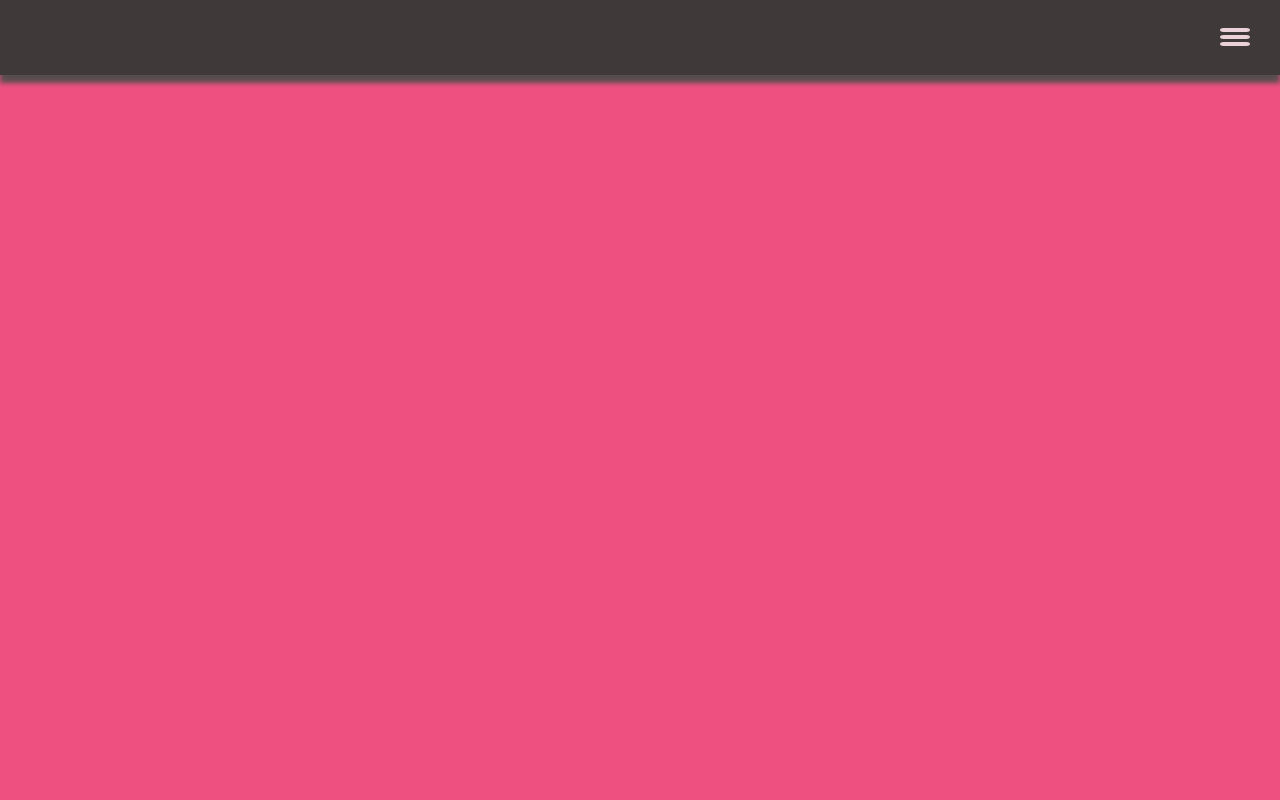
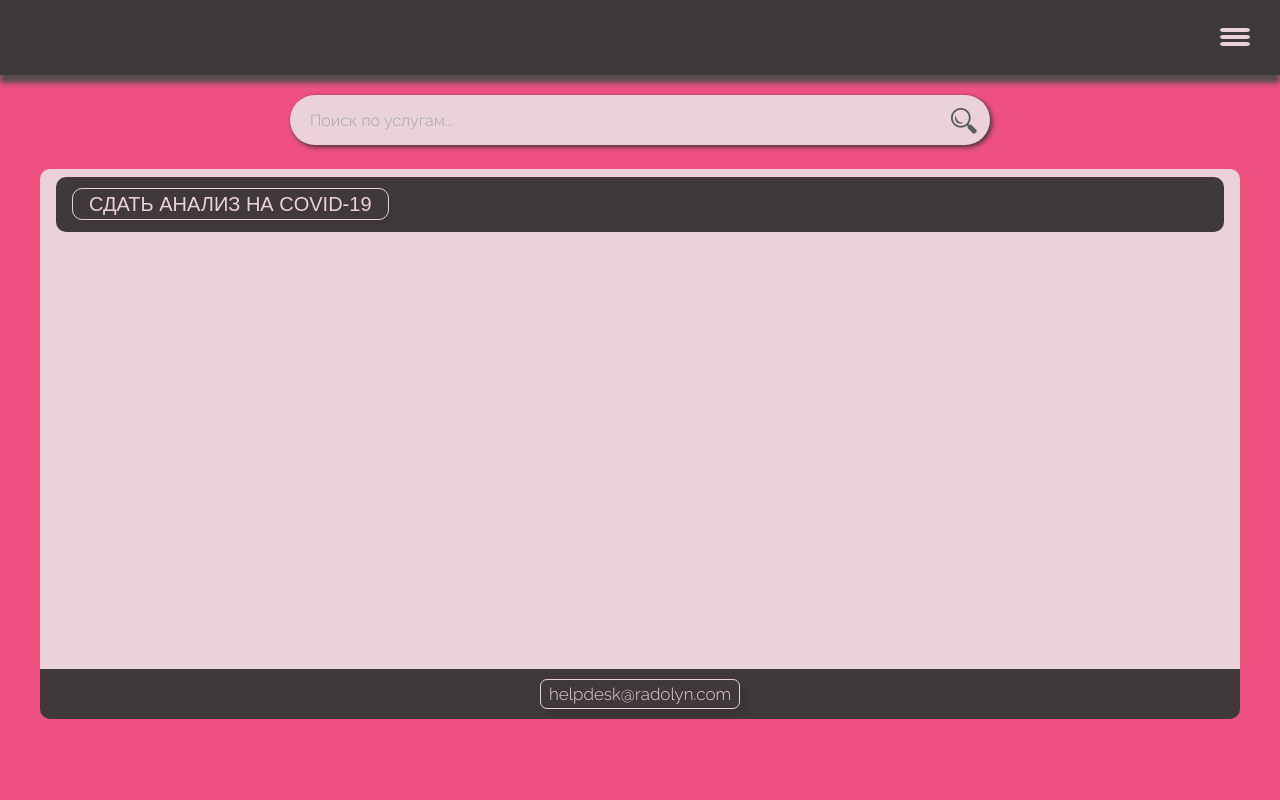
Before and after one commit to Radolyn/AviaHackReduxFrontend, a Nuxt app: page /services in a window 1280 px wide. Shown: the top 800 px of the page. Built offline with nearby package versions, Linux system fonts and the light colour scheme.

Commit message:
add services

```diff
--- a/layouts/default.css
+++ b/layouts/default.css
@@ -1,4 +1,6 @@
 @import url('https://fonts.googleapis.com/css2?family=Caveat&family=Montserrat:wght@300&family=Raleway:wght@300&family=Roboto:wght@300;500&display=swap');
+@import url('https://fonts.googleapis.com/css2?family=Roboto:wght@300&display=swap');
+
 span {
   vertical-align: middle;
   font-weight: 800;
@@ -76,11 +78,32 @@ span {
   border-radius : 7px;
   border : 1px solid #EBD2DA;
   box-shadow: 6px 6px 5px #393434;
+  color : #EBD2DA;
+  font-family: Raleway, sans-serif;
+  font-size: 17px;
+  font-weight: 500;
 }
 
 .active-turner:hover {
   transition : all 0.5s ease-in-out;
   background : #EE5180;
+  cursor: pointer;
+}
+
+.card {
+  position: relative;
+  top: 40px;
+  background-color: #403939;
+  height: 520px;
+  max-width: 540px;
+  border-radius: 10px;
+  box-shadow: 8px 8px 5px #574D4D;
+}
+
+.card span {
+  font-weight: 500 !important;
+  color: #EBD2DA;
+  font-size: 17px;
 }
 
 .text-field {
@@ -94,3 +117,75 @@ span {
   font-family: Arial, sans-serif;
   @apply px-3;
 }
+
+.service-text-field {
+  border-radius: 30px;
+  background-color: #EBD2DA;
+  outline: none;
+  color: #B59797;
+  height: 50px;
+  width: 350px;
+  box-shadow: 2px 2px 5px #393434;
+  font-family: 'Raleway', sans-serif;
+}
+
+.service-container {
+  width : 350px;
+}
+
+@media (min-width: 768px)
+{
+  .service-text-field {
+    width: 700px;
+  }
+  .service-container {
+    width : 700px;
+  }
+}
+
+.search-zoom {
+  position: relative;
+  float: right;
+  bottom: 37px;
+  right: 13px;
+  cursor: pointer;
+}
+
+.service-card {
+  background-color : #EBD2DA;
+  border-radius: 10px 10px 0 0;
+  min-height : 500px;
+  @apply px-4 py-2;
+}
+
+.service-card-item {
+  background-color : #403939;
+  border-radius: 10px;
+  height : 55px;
+  width : 100%;
+  box-shadow: 7px 7px 7px #C9BABF;
+  @apply py-3 px-4;
+}
+
+.service-card-item span {
+  color : #EBD2DA;
+  text-transform: uppercase;
+  font-family: 'Roboto-Light', sans-serif;
+  font-weight : normal;
+  font-size : 20px;
+  border-radius: 10px;
+  box-shadow: 2px 2px 5px #393434;
+  @apply py-1 px-4;
+}
+
+.service-card-item span:hover {
+  cursor: pointer;
+  background : #403939;
+}
+
+.service-card-footer {
+  height : 50px;
+  border-radius: 0 0 10px 10px;
+  background-color : #403939;
+  @apply py-3;
+}
--- /dev/null
+++ b/layouts/hovers.css
@@ -0,0 +1,27 @@
+.hvr-bubble-left {
+  display: inline-block;
+  vertical-align: middle;
+  -webkit-transform: perspective(1px) translateZ(0);
+  transform: perspective(1px) translateZ(0);
+  box-shadow: 0 0 1px rgba(0, 0, 0, 0);
+  position: relative;
+}
+.hvr-bubble-left:before {
+pointer-events: none;
+position: absolute;
+z-index: -1;
+content: '';
+border-style: solid;
+-webkit-transition-duration: 0.3s;
+transition-duration: 0.3s;
+-webkit-transition-property: transform;
+transition-property: transform;
+top: calc(50% - 10px);
+left: 0;
+border-width: 10px 10px 10px 0;
+border-color: transparent #403939 transparent transparent;
+}
+.hvr-bubble-left:hover:before, .hvr-bubble-left:focus:before, .hvr-bubble-left:active:before {
+-webkit-transform: translateX(-10px);
+transform: translateX(-10px);
+}
--- a/pages/cellphone.vue
+++ b/pages/cellphone.vue
@@ -63,6 +63,8 @@ export default {
     return {}
   },
   mounted() {
+    this.$refs.cellPhoneTextField.focus()
+
     const textFieldMaskOptions = {
       mask: '+{7}(000)000-00-00'
     }
@@ -71,24 +73,3 @@ export default {
 }
 
 </script>
-
-<style src='../layouts/default.css'></style>
-<style>
-
-.card {
-  position: relative;
-  top: 40px;
-  background-color: #403939;
-  height: 520px;
-  max-width: 540px;
-  border-radius: 10px;
-  box-shadow: 8px 8px 5px #574D4D;
-}
-
-.card span {
-  font-weight: 500 !important;
-  color: #EBD2DA;
-  font-size: 17px;
-}
-
-</style>
--- a/pages/pnr.vue
+++ b/pages/pnr.vue
@@ -74,6 +74,8 @@ export default {
     }
   },
   mounted() {
+    this.$refs.pnrTextField.focus()
+
     const pnrMaskOption = {
       mask: 'aaaa00'
     }
@@ -99,7 +101,6 @@ export default {
 
 </script>
 
-<style src='../layouts/default.css'></style>
 <style>
 
 .pnr-quest {
@@ -110,20 +111,4 @@ export default {
   cursor: pointer;
 }
 
-.card {
-  position: relative;
-  top: 40px;
-  background-color: #403939;
-  height: 520px;
-  max-width: 540px;
-  border-radius: 10px;
-  box-shadow: 8px 8px 5px #574D4D;
-}
-
-.card span {
-  font-weight: 500 !important;
-  color: #EBD2DA;
-  font-size: 17px;
-}
-
 </style>
--- a/pages/services.vue
+++ b/pages/services.vue
@@ -1,3 +1,50 @@
 <template>
+  <div class='md:px-10 py-5'>
+    <center>
+      <div class='service-container'>
+        <input class='service-text-field px-5' placeholder="Поиск по услугам..." v-model='searchValue'
+               @keyup.enter='search' ref='serviceTextField'>
+        <img src='../static/zoom.png' class='search-zoom' @click='search'>
+      </div>
+      <br>
+    </center>
 
+    <div class='service-card'>
+      <div class='service-card-item hvr-bubble-left'>
+            <span class='active-turner'>
+              Сдать анализ на COVID-19
+            </span>
+      </div>
+    </div>
+
+    <div class='service-card-footer'>
+      <center>
+          <span class='active-turner px-2 py-1'>
+            helpdesk@radolyn.com
+          </span>
+      </center>
+    </div>
+
+  </div>
 </template>
+
+<script>
+
+export default {
+  data() {
+    return {
+      searchValue: ''
+    }
+  },
+  mounted() {
+    this.$refs.serviceTextField.focus()
+  },
+  methods: {
+    search() {
+      // something actions width this.searchValue
+    }
+  }
+}
+
+</script>
+<style src='../layouts/hovers.css'></style>
```
Also changed, not shown: static/Comfortaa-Regular.ttf (deleted), static/zoom.png (added).
